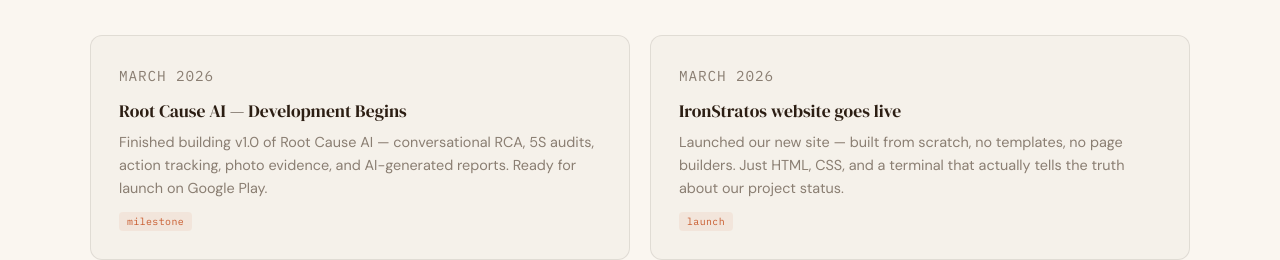
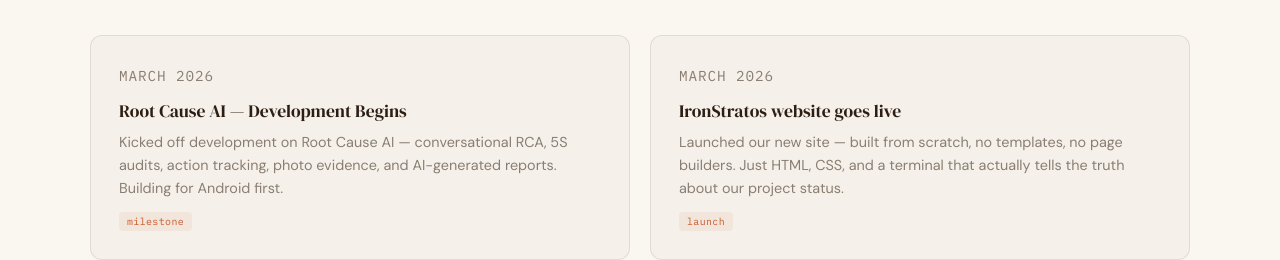
Before and after one commit to Mwood1536/ironstratos-website, a plain HTML site: page index.html in a window 1280 px wide. Shown: the part 3080-3340 px from the top of the page. Drawn offline with Linux system fonts and the light colour scheme.

Commit message:
Fix March 2026 devlog body copy — development begins not complete

```diff
--- a/index.html
+++ b/index.html
@@ -872,7 +872,7 @@
       <div class="devlog-card reveal reveal-d1">
         <p class="devlog-date">March 2026</p>
         <h3>Root Cause AI — Development Begins</h3>
-        <p>Finished building v1.0 of Root Cause AI — conversational RCA, 5S audits, action tracking, photo evidence, and AI-generated reports. Ready for launch on Google Play.</p>
+        <p>Kicked off development on Root Cause AI — conversational RCA, 5S audits, action tracking, photo evidence, and AI-generated reports. Building for Android first.</p>
         <span class="devlog-tag">milestone</span>
       </div>
       <div class="devlog-card reveal reveal-d2">
```
